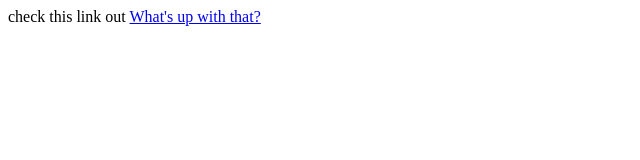
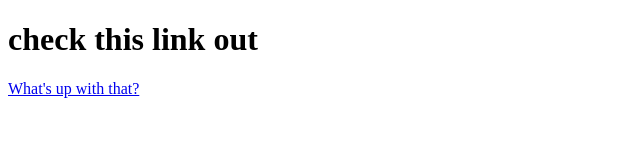
Before and after one commit to mynamestartswithgandendswithm/goldberg.github.io, a plain HTML site: page index.html in a window 1280 px wide. Shown: the whole page, without its empty margins (0-640 px from the left). Drawn offline with Linux system fonts and the light colour scheme.

Commit message:
text align change

```diff
--- a/index.html
+++ b/index.html
@@ -9,7 +9,7 @@
 </head>
 <body>
     <div>
-        check this link out
+        <h1>check this link out</h1>
         <a href="https://www.youtube.com/watch?v=Vv98ceYutgQ&t=90s">What's up with that?</a>
     </div>
 </body>
```
